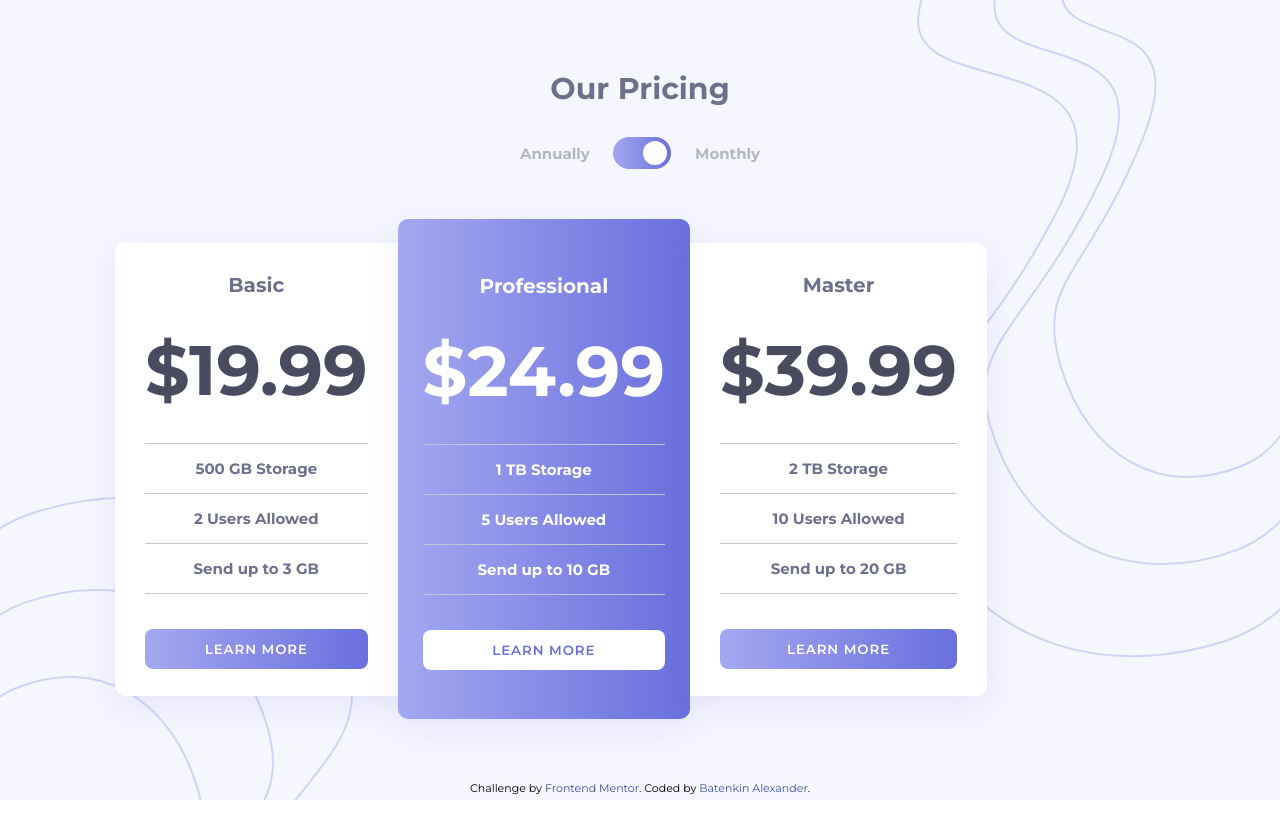
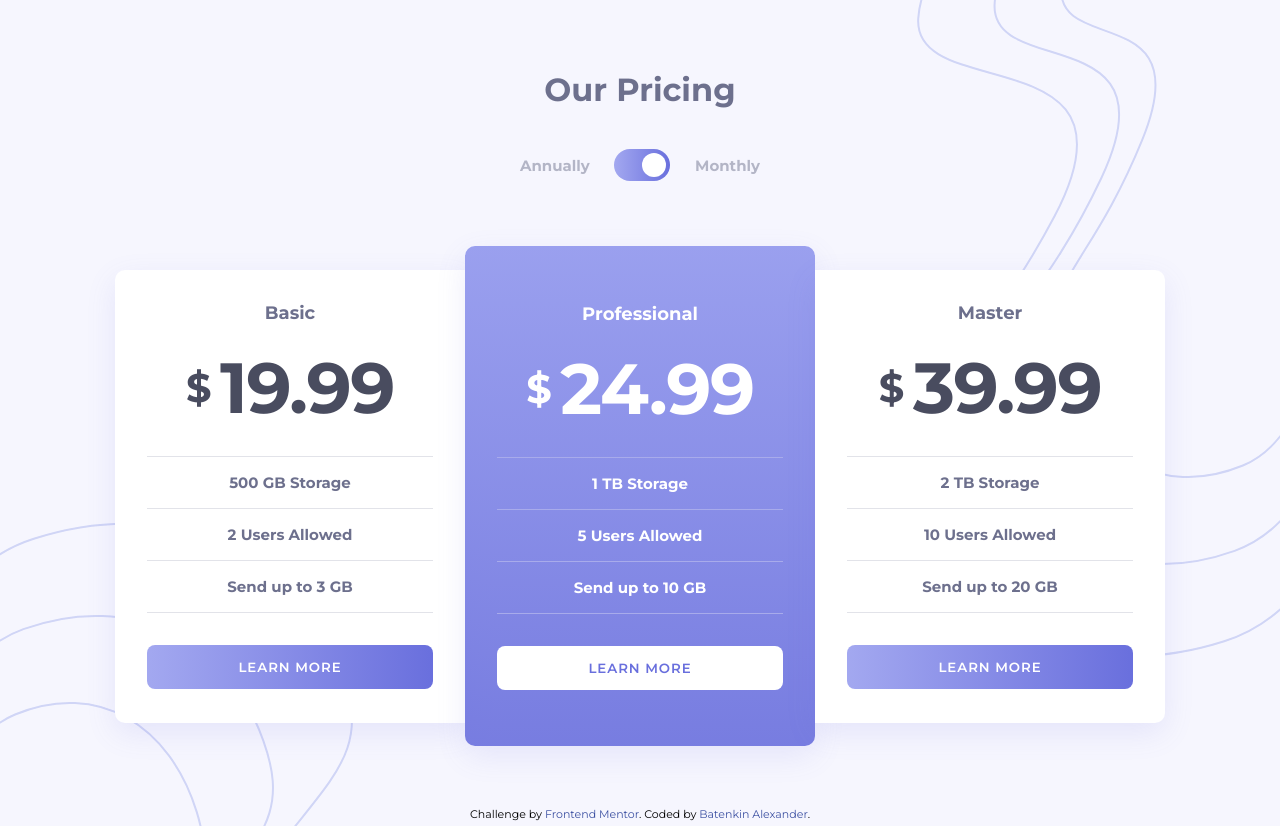
Before and after one commit to albatros444/frontendMentor38, a plain HTML site: page index.html in a window 1280 px wide. Before the commit the page ends 800 px from the top, so only its background shows below. Drawn offline with Linux system fonts and the light colour scheme.

Commit message:
precise desktop layout done

```diff
--- a/index.html
+++ b/index.html
@@ -36,7 +36,7 @@
       <div class="planCards">
         <div class="planCards__card basicCard">
           <h2>Basic</h2>
-          <p>&dollar;19.99</p>
+          <p><span>&dollar;</span>19.99</p>
           <p>500 GB Storage</p>
           <p>2 Users Allowed</p>
           <p>Send up to 3 GB</p>
@@ -44,7 +44,7 @@
         </div>
         <div class="planCards__card professionalCard">
           <h2>Professional</h2>
-          <p>&dollar;24.99</p>
+          <p><span>&dollar;</span>24.99</p>
           <p>1 TB Storage</p>
           <p>5 Users Allowed</p>
           <p>Send up to 10 GB</p>
@@ -52,7 +52,7 @@
         </div>
         <div class="planCards__card masterCard">
           <h2>Master</h2>
-          <p>&dollar;39.99</p>
+          <p><span>&dollar;</span>39.99</p>
           <p>2 TB Storage</p>
           <p>10 Users Allowed</p>
           <p>Send up to 20 GB</p>
--- a/scss/main.scss
+++ b/scss/main.scss
@@ -3,12 +3,13 @@
 @import "planCards";
 
 .background {
-  height: 100vh;
+  min-height: 100vh;
   padding: 70px 25px 35px; //bottom 35 + 35 on card's margin
   background: url(/images/bg-top.svg) right top no-repeat,
     url(/images/bg-bottom.svg) left bottom no-repeat hsl(240, 78%, 98%);
   h1 {
-    margin-bottom: 30px;
+    font-size: 32px;
+    margin-bottom: 40px;
     text-align: center;
     color: hsl(233, 13%, 49%);
   }
@@ -18,7 +19,7 @@
     justify-content: space-between;
     align-items: center;
     width: 240px;
-    margin: 0 auto 50px;
+    margin: 0 auto 65px;
     p {
       display: inline-block;
       color: hsl(234, 14%, 74%);
@@ -26,7 +27,7 @@
     .toggleButton {
       position: relative;
       display: inline-block;
-      width: 58px;
+      width: 56px;
       height: 32px;
       border-radius: 32px;
       input {
--- a/scss/mediaQs.scss
+++ b/scss/mediaQs.scss
@@ -8,6 +8,7 @@
       display: block;
       width: 100%;
       &__card {
+        width: 100%;
         margin: 0 auto 35px;
       }
       .basicCard {
--- a/scss/planCards.scss
+++ b/scss/planCards.scss
@@ -1,46 +1,43 @@
 .planCards {
   display: flex;
   align-items: center;
-  margin: 0 auto;
+  margin: 0 auto 45px;
   width: 1050px;
   &__card {
-    max-width: 350px;
+    width: 350px;
     height: 453px;
-    padding: 30px;
+    padding: 32px;
     text-align: center;
     color: hsl(233, 13%, 49%);
     box-shadow: 0 10px 30px hsl(237, 63%, 64%, 12%);
     h2 {
-      // margin-bottom: 25px;
-
-      font-size: 20px;
+      font-size: 18px;
+    }
+    p {
+      padding: 16px 0;
+      border-bottom: 1px solid hsl(234, 14%, 90%);
     }
     p:nth-child(2) {
-      padding: 30px 0;
-      font-size: 70px;
-      border-bottom: 1px solid hsl(234, 14%, 80%);
+      display: flex;
+      justify-content: center;
+      padding: 20px 0 25px;
+      font-size: 71px;
+      letter-spacing: -0.02em;
+      border-bottom: 1px solid hsl(234, 14%, 90%);
       color: hsl(232, 13%, 33%);
+      span {
+        display: block;
+        font-size: 40px;
+        padding-top: 19px;
+        margin-right: 10px;
+      }
     }
-    p:nth-child(3) {
-      padding: 15px 0;
 
-      border-bottom: 1px solid hsl(234, 14%, 80%);
-    }
-    p:nth-child(4) {
-      padding: 15px 0;
-
-      border-bottom: 1px solid hsl(234, 14%, 80%);
-    }
-    p:nth-child(5) {
-      padding: 15px 0;
-
-      border-bottom: 1px solid hsl(234, 14%, 80%);
-    }
     button {
       display: inline-block;
       width: 100%;
-      height: 40px;
-      margin-top: 35px;
+      height: 44px;
+      margin-top: 32px;
       padding: 0;
       border: none;
       border-radius: 8px;
@@ -68,17 +65,22 @@
   }
   .professionalCard {
     height: 500px;
-    padding: 55px 25px;
+    padding: 57px 32px;
     border-radius: 10px;
     background: linear-gradient(
-      to right,
-      hsl(236, 72%, 79%),
-      hsl(237, 63%, 64%)
+      to bottom,
+      hsl(236, 72%, 77%),
+      hsl(237, 63%, 64%, 90%)
     );
+    // background: hsl(237, 63%, 64%, 80%);
     color: white;
+    p {
+      border-bottom: 1px solid hsl(237, 63%, 79%);
+    }
     p:nth-child(2) {
       color: white;
     }
+
     button {
       background-color: white;
       color: hsl(237, 63%, 64%);
```
Also changed, not shown: dist/main.css, 1 other file.
